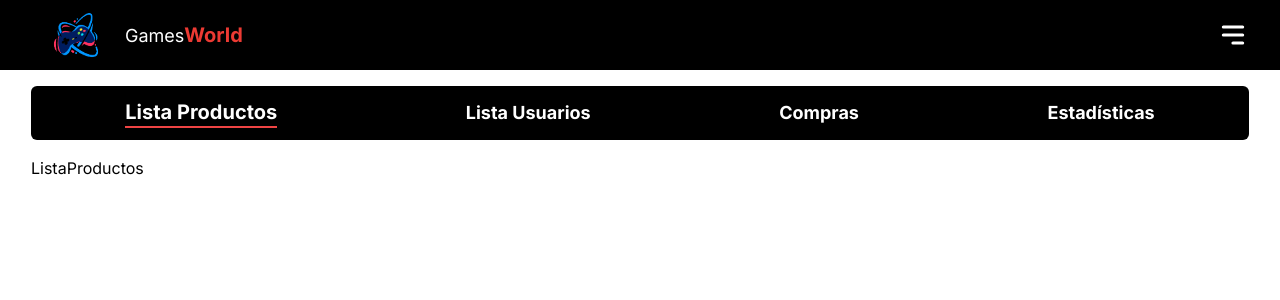
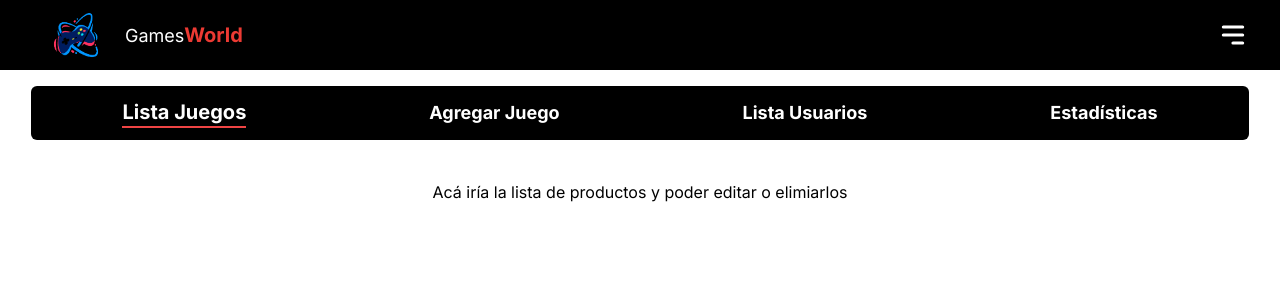
Before and after one commit to alloisa2005/entrega-app, a Next.js app: page /admin/productos in a window 1280 px wide. Shown: the top 300 px of the page. Built offline with nearby package versions, Linux system fonts and the light colour scheme.

Commit message:
feat: Ajustando Admin layout

```diff
--- a/src/app/admin/compras/page.jsx
+++ /dev/null
@@ -1,9 +0,0 @@
-import React from 'react'
-
-const ListaCompras = () => {
-  return (
-    <div>ListaCompras</div>
-  )
-}
-
-export default ListaCompras
--- a/src/app/admin/estadisticas/page.jsx
+++ b/src/app/admin/estadisticas/page.jsx
@@ -2,7 +2,9 @@ import React from 'react'
 
 const Estadisticas = () => {
   return (
-    <div>Estadisticas</div>
+    <div className='text-center mt-10'>
+      Estadisticas varias
+    </div>
   )
 }
 
--- /dev/null
+++ b/src/app/admin/nuevoJuego/page.jsx
@@ -0,0 +1,11 @@
+import React from 'react'
+
+const NuevoJuego = () => {
+  return (
+    <div className='text-center mt-10'>
+      Acá iría un formulario para crear un juego y guardarlo en la base de datos
+    </div>
+  )
+}
+
+export default NuevoJuego
--- a/src/app/admin/productos/page.jsx
+++ b/src/app/admin/productos/page.jsx
@@ -2,7 +2,9 @@ import React from 'react'
 
 const ListaProductos = () => {
   return (
-    <div>ListaProductos</div>
+    <div className='text-center mt-10'>
+      Acá iría la lista de productos y poder editar o elimiarlos
+    </div>
   )
 }
 
--- a/src/app/admin/usuarios/page.jsx
+++ b/src/app/admin/usuarios/page.jsx
@@ -2,7 +2,9 @@ import React from 'react'
 
 const ListaUsuarios = () => {
   return (
-    <div>ListaUsuarios</div>
+    <div className='text-center mt-10'>
+      Acá iría la lista de usuarios
+    </div>
   )
 }
 
--- a/src/components/AdminMenuList.jsx
+++ b/src/components/AdminMenuList.jsx
@@ -10,9 +10,9 @@ const AdminMenuList = () => {
 
   return (
     <div className='my-4 flex items-center justify-around bg-black text-white font-bold text-lg py-3 rounded-md'>
-      <Link href={'/admin/productos'} className={pathname === '/admin/productos' ? 'border-b-2 border-red-500 text-xl' : ''}>Lista Productos</Link>
+      <Link href={'/admin/productos'} className={pathname === '/admin/productos' ? 'border-b-2 border-red-500 text-xl' : ''}>Lista Juegos</Link>
+      <Link href={'/admin/nuevoJuego'} className={pathname === '/admin/nuevoJuego' ? 'border-b-2 border-red-500 text-xl' : ''}>Agregar Juego</Link>
       <Link href={'/admin/usuarios'} className={pathname === '/admin/usuarios' ? 'border-b-2 border-red-500 text-xl' : ''}>Lista Usuarios</Link>
-      <Link href={'/admin/compras'} className={pathname === '/admin/compras' ? 'border-b-2 border-red-500 text-xl' : ''}>Compras</Link>
       <Link href={'/admin/estadisticas'} className={pathname === '/admin/estadisticas' ? 'border-b-2 border-red-500 text-xl' : ''}>Estadísticas</Link>
     </div>
   )
```
